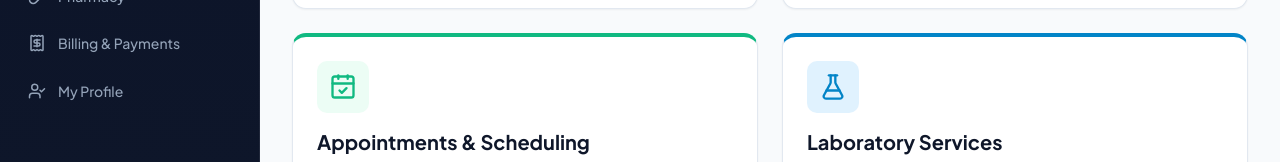
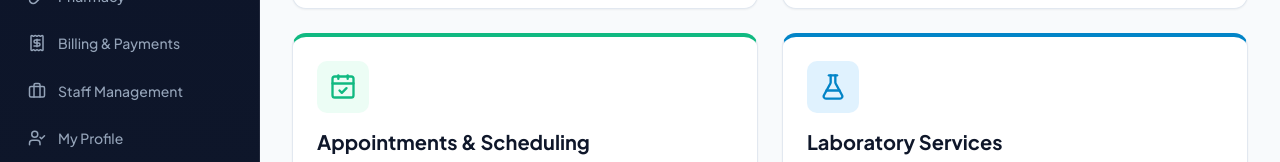
Before and after one commit to Isuru128/CareFlow-HMS, a React (Vite) app in the folder CareFlow Frontend/: page /dashboard in a window 1280 px wide. Shown: the part 424-586 px from the top of the page. Built offline with nearby package versions, Linux system fonts and the light colour scheme; no server answers; sample sign-in values are in the browser's storage.

Commit message:
feat: implement staff management into sidebar

```diff
--- a/CareFlow Frontend/src/components/layout/Sidebar.jsx
+++ b/CareFlow Frontend/src/components/layout/Sidebar.jsx
@@ -10,7 +10,8 @@ import {
   ClipboardList,
   FlaskConical,
   Pill,
-  Receipt
+  Receipt,
+  Briefcase
 } from 'lucide-react'
 
 export default function Sidebar() {
@@ -95,6 +96,14 @@ export default function Sidebar() {
           <span>Billing & Payments</span>
         </NavLink>
 
+        <NavLink
+          to="/staff"
+          className={({ isActive }) => `sidebar-link ${isActive ? 'active' : ''}`}
+        >
+          <Briefcase size={18} />
+          <span>Staff Management</span>
+        </NavLink>
+
         {isAdmin && (
           <NavLink
             to="/users"
```
